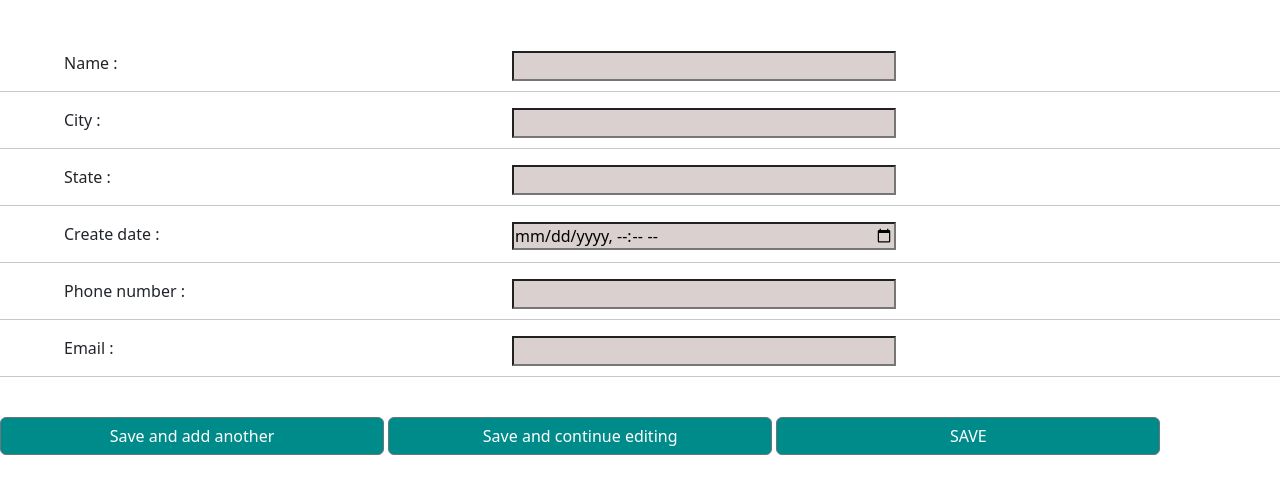
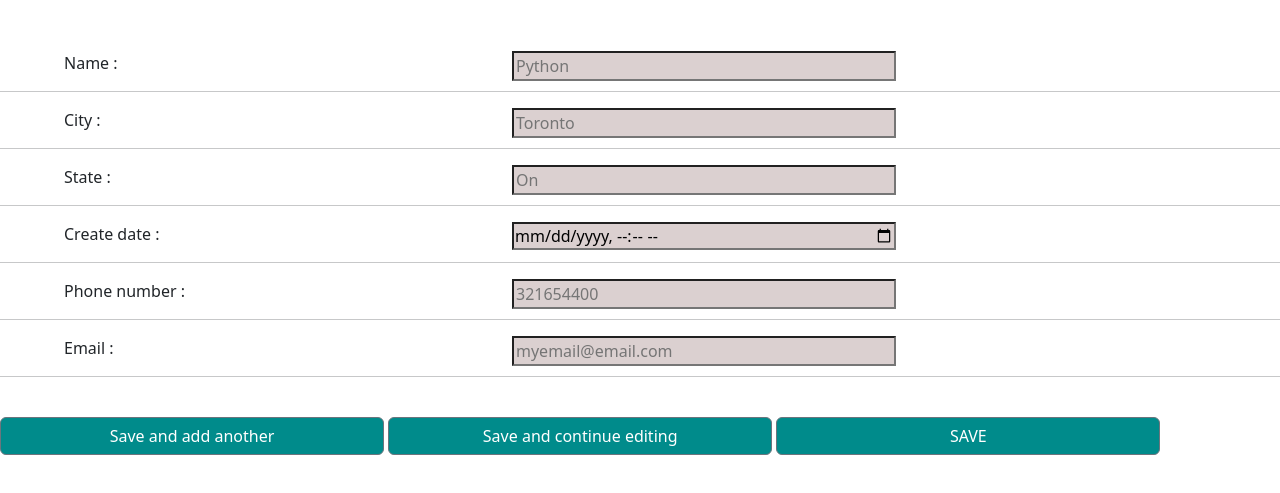
Before and after one commit to Imran-555/website, a plain HTML site: page contacts.html in a window 1280 px wide. Shown: the part 109-602 px from the top of the page. Drawn offline with nearby package versions, Linux system fonts and the light colour scheme.

Commit message:
Update contacts.html

```diff
--- a/contacts.html
+++ b/contacts.html
@@ -37,18 +37,18 @@
       <br> <br>
 
       <form>
-         <label class="lab"> Name :</label> <input type="text" class="inp">
+         <label class="lab"> Name :</label> <input type="text" class="inp" placeholder="Python">
           <hr>
-         <label class="lab"> City :</label> <input type="text"  class="inp">
+         <label class="lab"> City :</label> <input type="text"  class="inp"  placeholder="Toronto">
           <hr>
-         <label class="lab"> State :</label><input type="text" class="inp">
+         <label class="lab"> State :</label><input type="text" class="inp" placeholder="On">
           <hr>
-         <label class="lab"> Create date :</label><input type="datetime-local" class="inp">
+         <label class="lab"> Create date :</label><input type="datetime-local" class="inp" placeholder="Python">
           <hr>
 
-         <label  class="lab"> Phone number :</label><input type="text" class="inp">
+         <label  class="lab"> Phone number :</label><input type="text" class="inp" placeholder="321654400">
           <hr>
-         <label class="lab"> Email :</label><input type="text" class="inp">
+         <label class="lab"> Email :</label><input type="text" class="inp" placeholder="myemail@email.com">
           <hr>
 
         </form>
```
